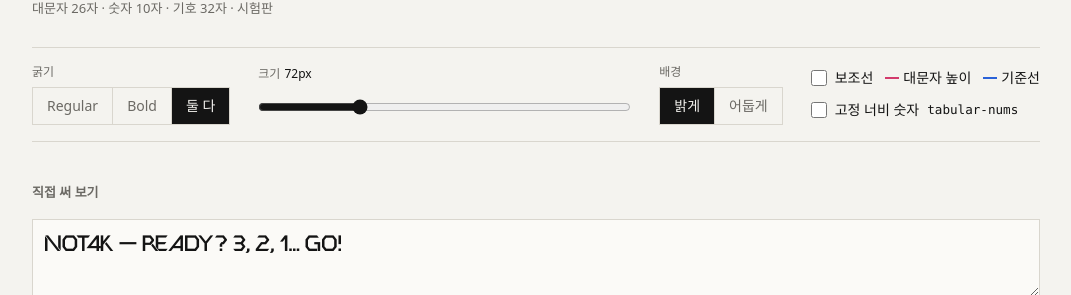
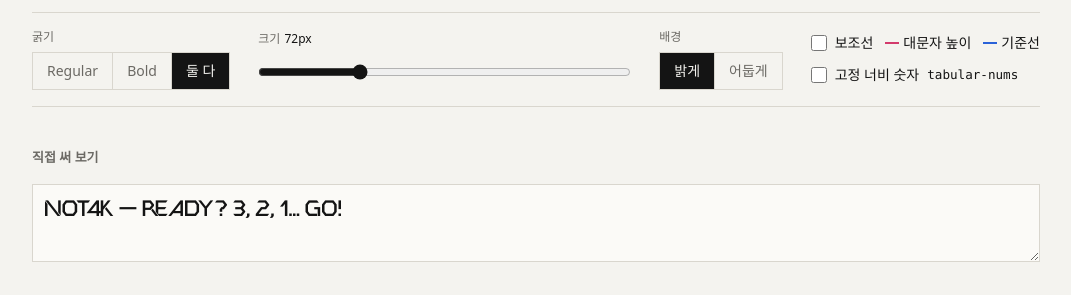
Before and after one commit to nanana3679/not4font, a plain HTML site: page index.html in a window 1280 px wide. Shown: the part 208-503 px from the top of the page, without its empty margins (104-1175 px from the left). Drawn offline with Linux system fonts and the light colour scheme.

Commit message:
feat: 제목 아래 글자 수 줄과 meta description 빼기
- 제목 아래 글자 수와 시험판 표시 줄을 요소와 스타일째 지웁니다.
- head의 meta description 태그를 지웁니다. title은 그대로 둡니다.

Co-Authored-By: Claude Opus 5.5 <noreply@anthropic.com>

```diff
--- a/index.html
+++ b/index.html
@@ -5,7 +5,6 @@
 <meta name="viewport" content="width=device-width, initial-scale=1">
 <meta name="color-scheme" content="light dark">
 <title>NOT4K 글꼴 써 보기</title>
-<meta name="description" content="리듬 게임 NOT4K의 UI 글꼴 Regular와 Bold를 브라우저에서 바로 써 봅니다.">
 <link rel="icon" href="data:,">
 <link rel="preload" href="fonts/NOT4K-Regular.woff2" as="font" type="font/woff2" crossorigin>
 <link rel="preload" href="fonts/NOT4K-Bold.woff2" as="font" type="font/woff2" crossorigin>
@@ -86,7 +85,6 @@ header.wrap { padding-top: 40px; padding-bottom: 28px; }
   line-height: 1;
   font-kerning: normal;
 }
-.facts { margin: 14px 0 0; color: var(--muted); font-size: 13px; }
 
 .controls {
   display: flex;
@@ -212,7 +210,6 @@ body[data-weight="both"] .grid { grid-template-columns: repeat(auto-fill, minmax
 <body data-weight="both">
 <header class="wrap">
   <h1 class="mark" lang="en">NOT4K</h1>
-  <p class="facts">대문자 26자 · 숫자 10자 · 기호 32자 · 시험판</p>
 </header>
 
 <div class="wrap">
```
